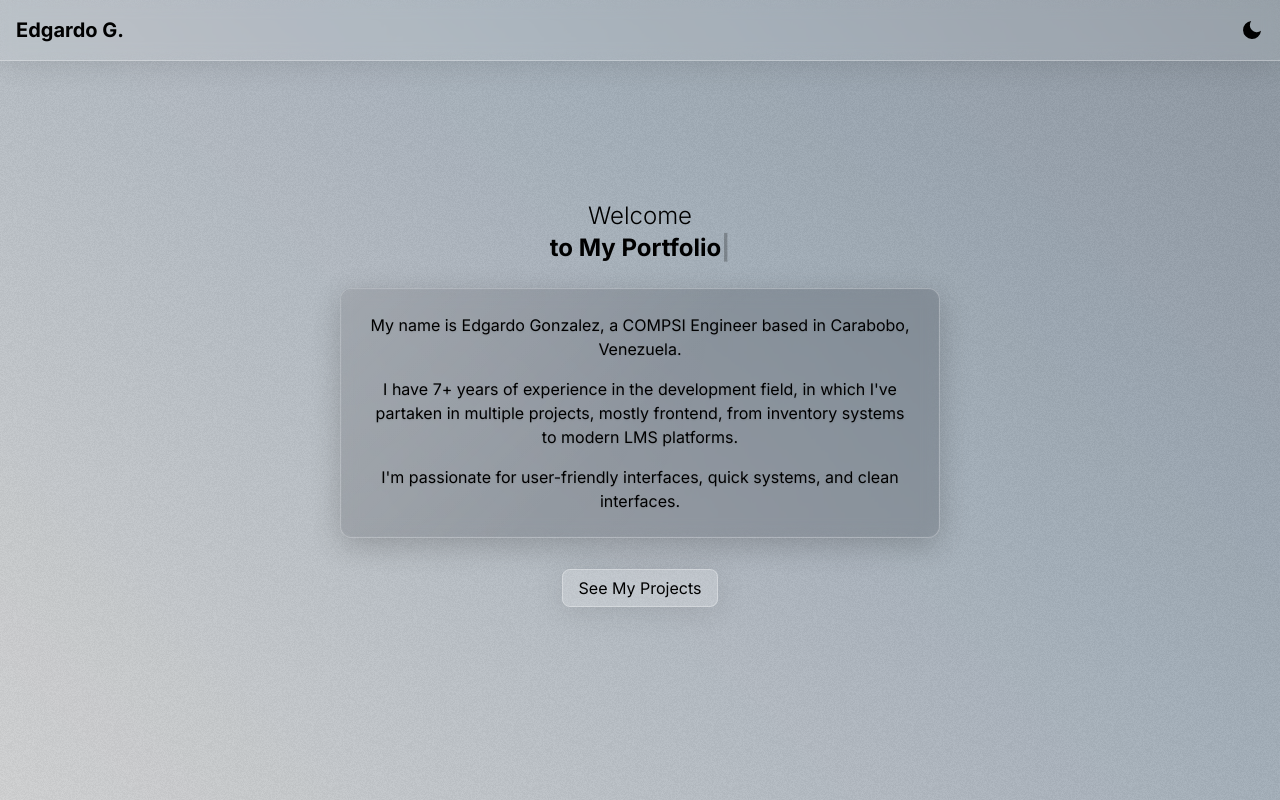
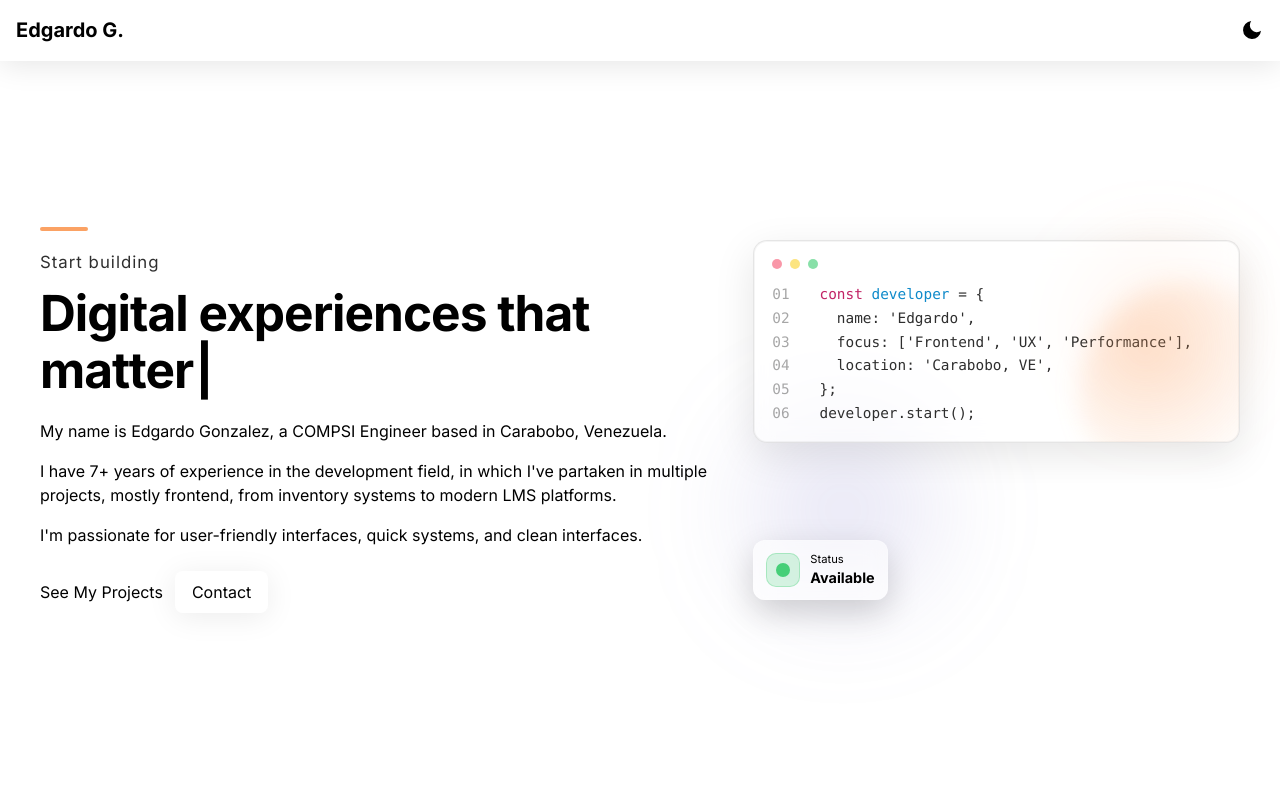
Before and after one commit to maliceedg/portfolio, a Next.js app: page / in a window 1280 px wide. Built offline with nearby package versions, Linux system fonts and the light colour scheme.

Commit message:
improve hero section

```diff
--- /dev/null
+++ b/app/components/HeroVisual.tsx
@@ -0,0 +1,70 @@
+"use client";
+
+import { motion } from "framer-motion";
+import styles from "../styles/welcome.module.css";
+
+const lines = [
+  { n: "01", c1: "const", c2: "developer", rest: " = {" },
+  { n: "02", rest: "  name: 'Edgardo'," },
+  { n: "03", rest: "  focus: ['Frontend', 'UX', 'Performance']," },
+  { n: "04", rest: "  location: 'Carabobo, VE'," },
+  { n: "05", rest: "};" },
+  { n: "06", rest: "developer.start();" },
+];
+
+export default function HeroVisual() {
+  return (
+    <div className={styles.visualWrap} aria-hidden="true">
+      <div className={styles.visualGlowA} />
+      <div className={styles.visualGlowB} />
+
+      <motion.div
+        className={styles.codeCard}
+        initial={{ opacity: 0, y: 16 }}
+        animate={{ opacity: 1, y: 0 }}
+        transition={{ duration: 0.6, delay: 0.4 }}
+        whileHover={{ scale: 1.01 }}
+      >
+        <div className={styles.codeTopBar}>
+          <span className={styles.dotRed} />
+          <span className={styles.dotYellow} />
+          <span className={styles.dotGreen} />
+        </div>
+
+        <div className={styles.codeBody}>
+          {lines.map((l) => (
+            <div key={l.n} className={styles.codeLine}>
+              <span className={styles.codeNum}>{l.n}</span>
+              <span className={styles.codeText}>
+                {l.c1 ? (
+                  <>
+                    <span className={styles.codeKw}>{l.c1}</span>{" "}
+                    <span className={styles.codeId}>{l.c2}</span>
+                    <span className={styles.codePlain}>{l.rest}</span>
+                  </>
+                ) : (
+                  <span className={styles.codePlain}>{l.rest}</span>
+                )}
+              </span>
+            </div>
+          ))}
+        </div>
+
+        <div className={styles.codeInnerGlow} />
+      </motion.div>
+
+      <motion.div
+        className={styles.statusCard}
+        initial={{ opacity: 0, y: 10 }}
+        animate={{ opacity: 1, y: 0 }}
+        transition={{ duration: 0.6, delay: 0.9 }}
+      >
+        <div className={styles.statusIcon} />
+        <div>
+          <p className={styles.statusLabel}>Status</p>
+          <p className={styles.statusValue}>Available</p>
+        </div>
+      </motion.div>
+    </div>
+  );
+}
--- a/app/components/TypeWritterWelcome.tsx
+++ b/app/components/TypeWritterWelcome.tsx
@@ -1,4 +1,4 @@
-import { useState, useEffect, useRef } from "react";
+import { useState, useEffect } from "react";
 import { motion } from "framer-motion";
 import styles from "../styles/welcome.module.css";
 
@@ -6,40 +6,46 @@ const TypewriterWelcome = () => {
   const [welcomeText, setWelcomeText] = useState("");
   const [portfolioText, setPortfolioText] = useState("");
   const [welcomeComplete, setWelcomeComplete] = useState(false);
-  const [portfolioComplete, setPortfolioComplete] = useState(false);
 
   useEffect(() => {
+    let cancelled = false;
+
+    const sleep = (ms: number) => new Promise((r) => setTimeout(r, ms));
+
     const typeWelcome = async () => {
-      const text = "Welcome";
+      const text = "Start building";
       setWelcomeText("");
+      setWelcomeComplete(false);
 
       for (let i = 0; i < text.length; i++) {
-        await new Promise((resolve) => setTimeout(resolve, 80));
-        setWelcomeText(text.substring(0, i + 1));
+        await sleep(80);
+        if (cancelled) return;
+        setWelcomeText(text.slice(0, i + 1));
       }
 
-      setWelcomeComplete(true);
+      if (!cancelled) setWelcomeComplete(true);
     };
 
     const typePortfolio = async () => {
-      const text = "to My Portfolio";
+      const text = "Digital experiences that matter";
       setPortfolioText("");
 
       for (let i = 0; i < text.length; i++) {
-        await new Promise((resolve) => setTimeout(resolve, 60));
-        setPortfolioText(text.substring(0, i + 1));
+        await sleep(60);
+        if (cancelled) return;
+        setPortfolioText(text.slice(0, i + 1));
       }
-
-      setPortfolioComplete(true);
     };
 
     typeWelcome();
-
-    const portfolioTimeout = setTimeout(() => {
-      typePortfolio();
+    const timeout = setTimeout(() => {
+      void typePortfolio();
     }, 1200);
 
-    return () => clearTimeout(portfolioTimeout);
+    return () => {
+      cancelled = true;
+      clearTimeout(timeout);
+    };
   }, []);
 
   return (
@@ -48,23 +54,25 @@ const TypewriterWelcome = () => {
       animate="visible"
       transition={{ duration: 1, ease: "easeOut" }}
     >
-      <h1 className="flex flex-col mb-6">
-        <span className="text-2xl font-light relative">
-          <span className="inline-block">{welcomeText}</span>
-          {!welcomeComplete ||
-          (welcomeComplete && portfolioText.length === 0) ? (
-            <span
-              className={`${styles.animateBlink} transition-opacity duration-300`}
-            >
-              |
-            </span>
-          ) : null}
+      {/* Eyebrow / kicker (más legible) */}
+      <p className={styles.heroEyebrow}>
+        <span
+          className={`${styles.inlineBlock} ${
+            !welcomeComplete ? styles.withCursor : ""
+          }`}
+        >
+          {welcomeText}
         </span>
-        <span className="text-2xl font-bold relative">
-          <span className="inline-block">{portfolioText}</span>
-          {portfolioText.length > 0 && (
-            <span className={styles.animateBlink}>|</span>
-          )}
+      </p>
+
+      {/* Headline principal */}
+      <h1 className={styles.heroTitleMain}>
+        <span
+          className={`${styles.inlineBlock} ${
+            portfolioText.length > 0 ? styles.withCursor : ""
+          }`}
+        >
+          {portfolioText}
         </span>
       </h1>
     </motion.div>
--- a/app/globals.css
+++ b/app/globals.css
@@ -9,10 +9,23 @@
 
   --background-color: #ffffff;
   --text-color: #000000;
-  --card-bg: rgba(255, 255, 255, .1);
+  --card-bg: rgba(255, 255, 255, 0.1);
   --gradient: linear-gradient(45deg, #8b95a0, #d5d5d5, #a4afba, #7b858e);
   --shapes: url("/light-shapes.svg");
   --noise: url("/noise-texture.png");
+
+  --code-bg: rgba(255, 255, 255, 0.55);
+  --status-bg: rgba(255, 255, 255, 0.55);
+  --code-border: rgba(0, 0, 0, 0.1);
+  --code-shadow: 0 12px 40px rgba(0, 0, 0, 0.1);
+  --code-inset: inset 0 0 0 1px rgba(0, 0, 0, 0.04);
+  --status-label: rgba(0, 0, 0);
+  --status-value: rgba(0, 0, 0);
+
+  --code-num: rgba(0, 0, 0, 0.35);
+  --code-plain: rgba(0, 0, 0, 0.82);
+  --code-kw: rgba(190, 24, 93, 0.95);
+  --code-id: rgba(2, 132, 199, 0.95);
 }
 
 .dark {
@@ -26,6 +39,19 @@
   --gradient: linear-gradient(45deg, #040608, #161f28, #1e262f, #090c10);
   --shapes: url("/dark-shapes.svg");
   --noise: url("/noise-texture.png");
+
+  --code-bg: rgba(25, 30, 40, 0.22);
+  --status-bg: rgba(25, 30, 40, 0.22);
+  --code-border: rgba(255, 255, 255, 0.16);
+  --code-shadow: 0 12px 40px rgba(0, 0, 0, 0.22);
+  --code-inset: inset 0 0 0 1px rgba(255, 255, 255, 0.05);
+  --status-label: rgba(255, 255, 255, 0.8);
+  --status-value: rgba(255, 255, 255, 0.8);
+
+  --code-num: rgba(255, 255, 255, 0.25);
+  --code-plain: rgba(255, 255, 255, 0.8);
+  --code-kw: rgba(244, 114, 182, 0.95);
+  --code-id: rgba(147, 197, 253, 0.95);
 }
 
 body {
--- a/app/page.tsx
+++ b/app/page.tsx
@@ -6,30 +6,7 @@ import Link from "next/link";
 import styles from "./styles/welcome.module.css";
 import TypewriterWelcome from "./components/TypeWritterWelcome";
 import EnhancedCard from "./components/InformationCard";
-
-const AnimatedBackground = () => (
-  <svg
-    className={styles.animatedBackground}
-    width="100%"
-    height="100%"
-    viewBox="0 0 2500 2500"
-    xmlns="http://www.w3.org/2000/svg"
-  >
-    <defs>
-      <radialGradient id="grad1" cx="50%" cy="50%" r="50%">
-        <stop offset="0%" stopColor="#fb9d5c" stopOpacity="1" />
-        <stop offset="100%" stopColor="#fbab73" stopOpacity="0" />
-      </radialGradient>
-      <radialGradient id="grad2" cx="50%" cy="50%" r="50%">
-        <stop offset="0%" stopColor="#fdc7a2" stopOpacity="1" />
-        <stop offset="100%" stopColor="#fb9d5c" stopOpacity="0" />
-      </radialGradient>
-    </defs>
-    <circle cx="800" cy="1100" r="400" fill="url(#grad1)" />
-    <circle cx="1250" cy="1400" r="700" fill="url(#grad2)" />
-    <circle cx="1700" cy="1100" r="400" fill="url(#grad1)" />
-  </svg>
-);
+import HeroVisual from "./components/HeroVisual";
 
 export default function Home() {
   return (
@@ -38,26 +15,45 @@ export default function Home() {
         <title>My Portfolio - Welcome</title>
         <meta name="description" content="Welcome to my portfolio" />
       </Head>
+
       <div className={styles.container}>
-        {/* Typewriter welcome animation */}
+        <div className={styles.heroWrap}>
+          <div className={styles.heroGrid}>
+            {/* Left: Text */}
+            <div className={styles.heroLeft}>
+              <div className={styles.kickerLine} />
+
               <TypewriterWelcome />
 
-        {/* Enhanced card with interactive effects */}
               <EnhancedCard />
 
-        {/* Animated button */}
               <motion.div
-          className="mt-2"
+                className={styles.ctaRow}
                 initial={{ opacity: 0, y: 20 }}
                 animate={{ opacity: 1, y: 0 }}
-          transition={{ duration: 0.8, delay: 4 }} // Increased delay to appear after all paragraphs
+                transition={{ duration: 0.8, delay: 4 }}
               >
                 <Link href="/projects" className={styles.glassButton}>
-            <motion.span whileHover={{ x: 3 }} transition={{ duration: 0.2 }}>
+                  <motion.span
+                    whileHover={{ x: 3 }}
+                    transition={{ duration: 0.2 }}
+                  >
                     See My Projects
                   </motion.span>
                 </Link>
+
+                <Link href="/#contact" className={styles.secondaryButton}>
+                  Contact
+                </Link>
               </motion.div>
+            </div>
+
+            {/* Right: Visual */}
+            <div className={styles.heroRight}>
+              <HeroVisual />
+            </div>
+          </div>
+        </div>
       </div>
     </>
   );
--- a/app/styles/welcome.module.css
+++ b/app/styles/welcome.module.css
@@ -2,184 +2,338 @@
   position: relative;
   display: flex;
   flex-direction: column;
-  align-items: center;
+  align-items: stretch;
   justify-content: center;
-  text-align: center;
-  width: 100vw;
+  text-align: left;
+  width: 100%;
   min-height: 100vh;
-  overflow: hidden;
+  overflow-x: clip;
+  overflow-y: hidden;
   padding: 0 1rem;
   z-index: 1;
 }
 
-.container::before {
-  content: "";
-  position: absolute;
-  top: 0;
-  left: 0;
+.heroWrap {
   width: 100%;
-  height: 100%;
-  background: var(--noise);
-  background-repeat: repeat;
-  background-size: auto;
-  z-index: -1;
+  max-width: 1200px;
+  margin: 0 auto;
+  padding: 5.5rem 0 3.5rem;
 }
 
-.container::after {
-  content: "";
-  position: absolute;
-  top: 0;
-  left: 0;
+.heroGrid {
+  display: grid;
+  grid-template-columns: 1fr;
+  gap: 2.5rem;
+  align-items: start;
   width: 100%;
-  height: 100%;
-  background: var(--gradient);
-  background-size: 200% 200%;
-  animation: gradientAnimation 20s ease infinite;
-  z-index: -2;
+  min-width: 0;
 }
 
-.animatedBackground {
-  position: absolute;
-  top: 0;
-  left: 0;
-  width: 100%;
-  height: 100%;
-  z-index: 0;
-  opacity: 0.5;
-  object-fit: cover;
+.heroLeft {
+  display: flex;
+  flex-direction: column;
+  gap: 1.25rem;
+  min-width: 0;
 }
 
-.card {
-  position: relative;
-  z-index: 1;
-  background: var(--card-bg);
-  box-shadow: 0 4px 30px rgba(0, 0, 0, 0.1);
-  backdrop-filter: blur(8px);
-  border: 1px solid rgba(255, 255, 255, 0.3);
-  border-radius: 15px;
-  padding: 2rem;
-  text-align: left;
-  color: var(--text-color);
-  max-width: 600px;
-  transition: background 0.5s ease, color 0.5s ease;
+.heroRight {
+  display: flex;
+  justify-content: center;
+  width: 100%;
+  min-width: 0;
 }
 
-.glassButton {
-  background: rgba(255, 255, 255, 0.2);
-  border: 1px solid rgba(255, 255, 255, 0.3);
-  box-shadow: 0 4px 30px rgba(0, 0, 0, 0.1);
+.inlineBlock {
+  display: inline-block;
+}
+
+.cursorPad {
+  margin-left: 2px;
+}
+
+.kickerLine {
+  width: 48px;
+  height: 4px;
+  border-radius: 9999px;
+  background: rgba(251, 157, 92, 0.95);
+}
+
+.heroTitle {
+  display: flex;
+  flex-direction: column;
+  gap: 0.35rem;
+  margin: 0.5rem 0 0.75rem;
+}
+
+.heroTitleKicker {
+  font-size: 1.05rem;
+  line-height: 1.25;
+  font-weight: 300;
+  opacity: 0.9;
+}
+
+.heroEyebrow {
+  margin: 0 0 0.75rem;
+  font-size: 1rem;
+  line-height: 1.35;
+  font-weight: 400;
+  letter-spacing: 0.06em;
+  color: var(--code-plain);
+}
+
+.heroTitleMain {
+  font-size: 1.65rem;
+  line-height: 1.15;
+  font-weight: 700;
+  letter-spacing: -0.02em;
+}
+
+.animateBlink {
+  animation: blink 1s steps(2, start) infinite;
+}
+
+@keyframes blink {
+  to {
+    visibility: hidden;
+  }
+}
+
+@media (min-width: 640px) {
+  .heroTitleKicker {
+    font-size: 1.125rem;
+  }
+  .heroTitleMain {
+    font-size: 2.25rem;
+  }
+  .heroEyebrow {
+    font-size: 1.1rem;
+  }
+  .statusCard {
+    left: -12px;
+    bottom: -18px;
+  }
+}
+
+@media (min-width: 1024px) {
+  .heroWrap {
+    padding: 7rem 0 4.5rem;
+  }
+  .heroGrid {
+    grid-template-columns: 7fr 5fr;
+    gap: 2rem;
+    align-items: center;
+  }
+  .heroRight {
+    justify-content: flex-end;
+  }
+
+  .heroTitleMain {
+    font-size: 3.1rem;
+  }
+  .heroEyebrow {
+    font-size: 1.05rem;
+  }
+  .codeText {
+    white-space: pre;
+    overflow-wrap: normal;
+    word-break: normal;
+  }
+}
+
+.ctaRow {
+  display: flex;
+  flex-wrap: wrap;
+  gap: 0.75rem;
+  align-items: center;
+  margin-top: 0.25rem;
+}
+
+.secondaryButton {
+  background: rgba(255, 255, 255, 0.06);
+  border: 1px solid rgba(255, 255, 255, 0.14);
+  box-shadow: 0 4px 30px rgba(0, 0, 0, 0.08);
   backdrop-filter: blur(8px);
   padding: 0.5rem 1rem;
-  margin-top: 1.5rem;
   border-radius: 8px;
   color: var(--text-color);
   text-decoration: none;
   transition: background 0.3s ease-in-out, box-shadow 0.3s ease-in-out;
 }
 
-.glassButton:hover {
-  background: rgba(255, 255, 255, 0.3);
-  box-shadow: 0 6px 40px rgba(0, 0, 0, 0.2);
+.secondaryButton:hover {
+  background: rgba(255, 255, 255, 0.1);
+  box-shadow: 0 6px 40px rgba(0, 0, 0, 0.16);
 }
 
-@keyframes blink {
-  0%,
-  100% {
-    opacity: 1;
-  }
-  50% {
-    opacity: 0;
-  }
+/* --- Right-side visual --- */
+.visualWrap {
+  position: relative;
+  width: 100%;
+  max-width: 520px;
+  min-height: 360px;
 }
 
-.animateBlink {
-  animation: blink 1s infinite;
+.visualGlowA {
+  position: absolute;
+  top: 18px;
+  right: 12px;
+  width: 140px;
+  height: 140px;
+  border-radius: 9999px;
+  background: rgba(251, 157, 92, 0.22);
+  filter: blur(40px);
 }
 
-.typewriterText {
-  display: inline-block;
-  min-height: 1.5em;
+.visualGlowB {
+  position: absolute;
+  bottom: 0;
+  left: 0;
+  width: 180px;
+  height: 180px;
+  border-radius: 9999px;
+  background: rgba(120, 119, 198, 0.18);
+  filter: blur(55px);
+}
+
+.codeCard {
+  position: relative;
+  background: var(--code-bg);
+  border: 1px solid var(--code-border);
+  border-radius: 14px;
+  padding: 18px 18px 16px;
+  overflow: hidden;
+  box-shadow: var(--code-shadow), var(--code-inset);
+  backdrop-filter: blur(10px);
+  -webkit-backdrop-filter: blur(10px);
+}
+
+.codeTopBar {
+  display: flex;
+  gap: 8px;
+  opacity: 0.6;
+  margin-bottom: 14px;
+}
+
+.dotRed,
+.dotYellow,
+.dotGreen {
+  width: 10px;
+  height: 10px;
+  border-radius: 9999px;
+}
+
+.dotRed {
+  background: rgba(244, 63, 94, 0.9);
+}
+.dotYellow {
+  background: rgba(250, 204, 21, 0.9);
+}
+.dotGreen {
+  background: rgba(34, 197, 94, 0.9);
+}
+
+.codeBody {
+  font-family: ui-monospace, SFMono-Regular, Menlo, Monaco, Consolas,
+    "Liberation Mono", "Courier New", monospace;
+  font-size: 0.9rem;
+  line-height: 1.65;
+}
+
+.codeLine {
+  display: grid;
+  grid-template-columns: 2.2rem 1fr;
+  gap: 0.75rem;
+}
+
+.codeNum {
+  color: var(--code-num);
+  user-select: none;
+}
+
+.codeText {
+  white-space: pre-wrap;
+  overflow-wrap: anywhere;
+  word-break: break-word;
+}
+.codeKw {
+  color: var(--code-kw);
+}
+.codeId {
+  color: var(--code-id);
+}
+.codePlain {
+  color: var(--code-plain);
+}
+
+.codeInnerGlow {
+  position: absolute;
+  right: -60px;
+  bottom: -60px;
+  width: 220px;
+  height: 220px;
+  border-radius: 9999px;
+  background: radial-gradient(
+    circle at 30% 30%,
+    rgba(251, 157, 92, 0.28),
+    transparent 70%
+  );
+  filter: blur(12px);
+}
+
+.statusCard {
+  position: absolute;
+  left: 0;
+  bottom: 0;
+  display: flex;
+  gap: 10px;
+  align-items: center;
+  padding: 10px 12px;
+  border-radius: 12px;
+  background: var(--status-bg);
+  border: 1px solid rgba(255, 255, 255, 0.14);
+  backdrop-filter: blur(10px);
+  -webkit-backdrop-filter: blur(10px);
+  box-shadow: 0 12px 34px rgba(0, 0, 0, 0.18);
+}
+
+.statusIcon {
+  width: 34px;
+  height: 34px;
+  border-radius: 10px;
+  background: rgba(34, 197, 94, 0.18);
+  border: 1px solid rgba(34, 197, 94, 0.25);
   position: relative;
 }
 
-@keyframes gradientAnimation {
-  0% {
-    background-position: 0% 50%;
-  }
-  50% {
-    background-position: 100% 50%;
-  }
-  100% {
-    background-position: 0% 50%;
-  }
+.statusIcon::after {
+  content: "";
+  position: absolute;
+  inset: 9px;
+  border-radius: 9999px;
+  background: rgba(34, 197, 94, 0.8);
 }
 
-.enhancedCard {
-  position: relative;
-  background: rgba(25, 30, 40, 0.2);
-  border: 1px solid rgba(255, 255, 255, 0.3);
-  border-radius: 12px;
-  padding: 24px 28px;
-  overflow: hidden;
-  box-shadow: 0 8px 30px rgba(0, 0, 0, 0.2),
-    inset 0 0 0 1px rgba(255, 255, 255, 0.05);
-  transition: transform 0.3s ease, box-shadow 0.3s ease;
-  max-width: 600px;
-  width: 100%;
-  margin: 0 auto 30px;
+.statusLabel {
+  margin: 0;
+  font-size: 0.7rem;
+  color: var(--status-label);
 }
 
-.enhancedCard::before {
-  content: "";
-  position: absolute;
-  top: 0;
-  left: 0;
-  right: 0;
-  bottom: 0;
-  backdrop-filter: blur(8px);
-  -webkit-backdrop-filter: blur(8px);
-  z-index: 0;
+.statusValue {
+  margin: 0;
+  font-size: 0.9rem;
+  font-weight: 700;
+  color: var(--status-value);
 }
 
-.enhancedCard:hover {
-  box-shadow: 0 10px 40px rgba(0, 0, 0, 0.3),
-    inset 0 0 0 1px rgba(255, 255, 255, 0.1);
+.withCursor {
+  position: relative;
 }
 
-.cardBorder {
-  position: absolute;
-  top: 0;
-  left: 0;
-  right: 0;
-  bottom: 0;
-  border-radius: 12px;
-  pointer-events: none;
-  z-index: 1;
-  background: linear-gradient(
-    135deg,
-    rgba(255, 255, 255, 0.1),
-    rgba(255, 255, 255, 0.05) 25%,
-    rgba(255, 255, 255, 0) 50%
-  );
+.withCursor::after {
+  content: "|";
+  display: inline-block;
+  margin-left: 2px;
+  animation: blink 1s steps(2, start) infinite;
+  vertical-align: baseline;
 }
-
-.cardGlow {
-  position: absolute;
-  top: 0;
-  left: 0;
-  width: 100%;
-  height: 100%;
-  pointer-events: none;
-  z-index: 2;
-}
-
-.cardContent {
-  position: relative;
-  z-index: 3;
-  text-shadow: 0 1px 2px rgba(0, 0, 0, 0.1);
-}
-
-.highlight {
-  color: #fb9d5c;
-  font-weight: 500;
-}
```
Lines whose indentation alone changed are shown as unchanged.
